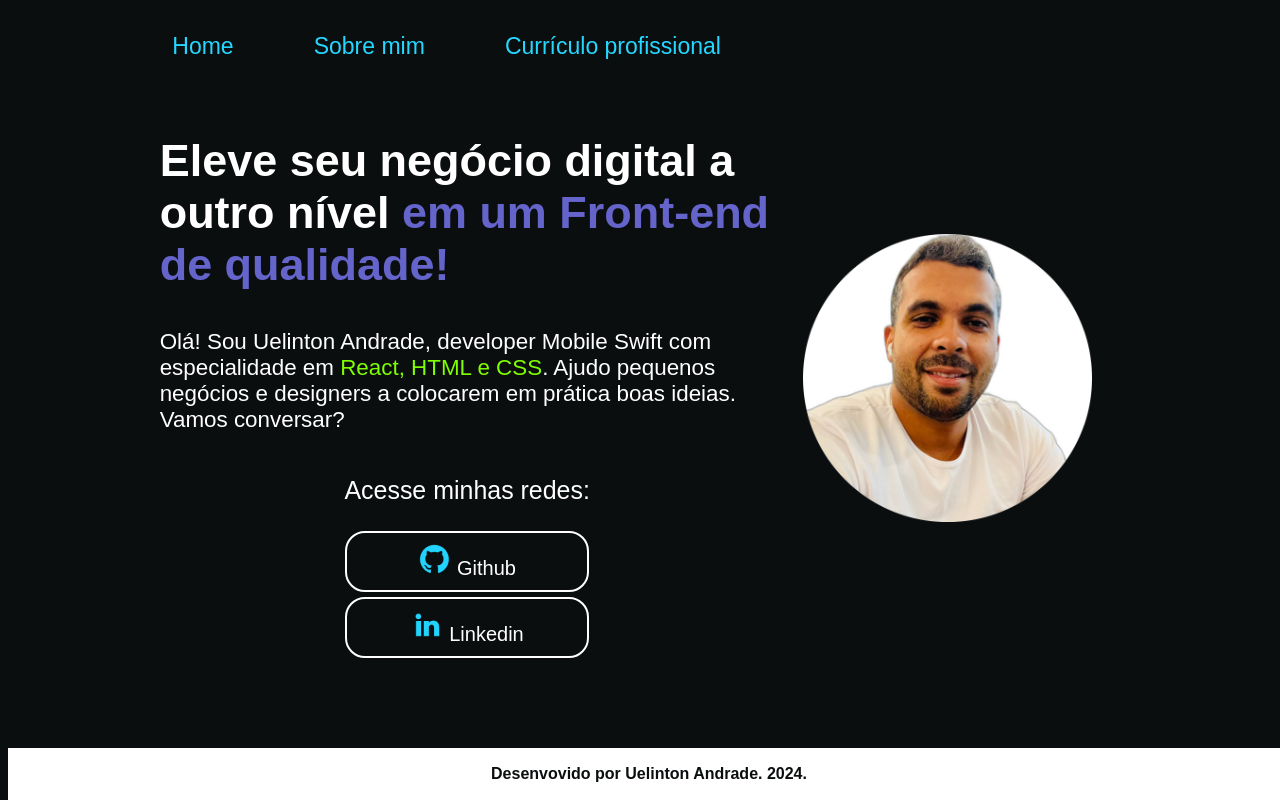
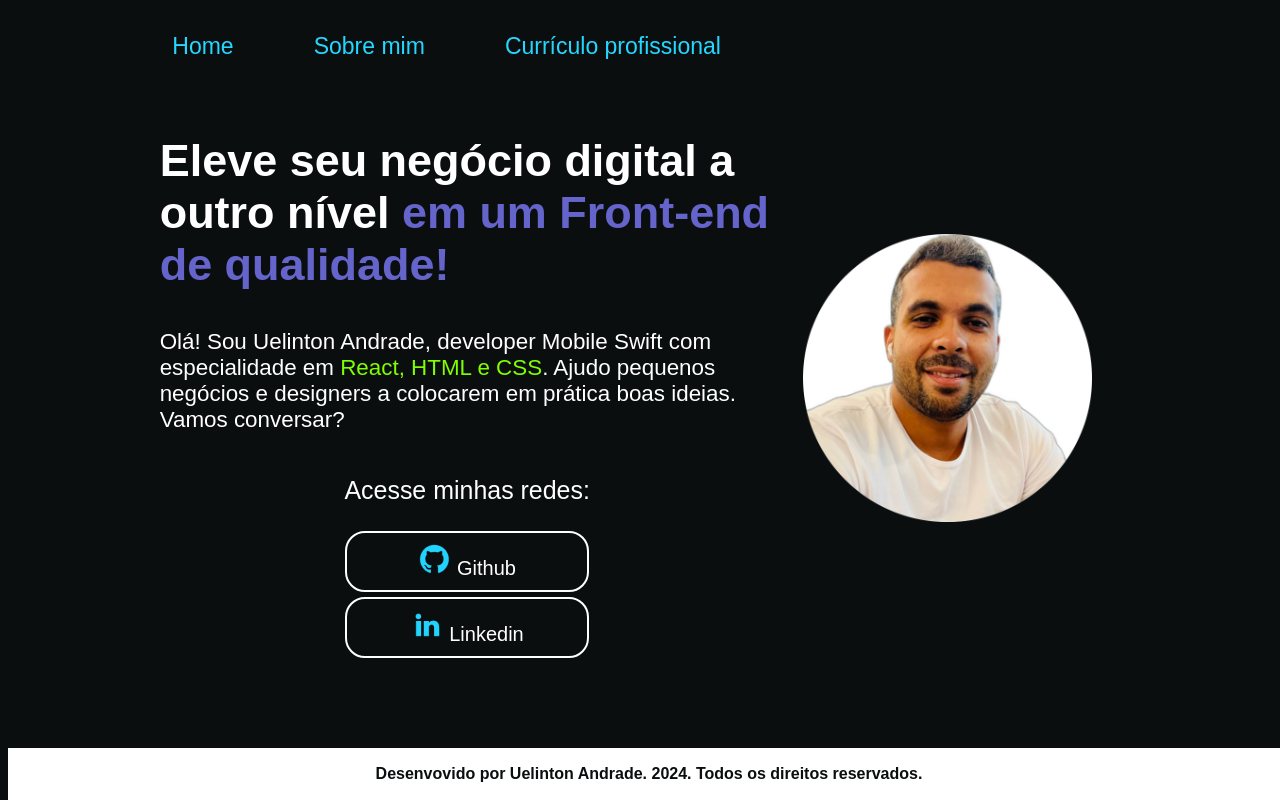
Before and after one commit to uelintonn/portfolio, a plain HTML site: page Index.html in a window 1280 px wide. Drawn offline with Linux system fonts and the light colour scheme.

Commit message:
Update Index.html
footer atualizado

```diff
--- a/Index.html
+++ b/Index.html
@@ -45,8 +45,8 @@
 
             <footer class="rodape">
                 <p>
-                    Desenvovido por Uelinton Andrade. 2024.
-                </p></footer>
+                    Desenvovido por Uelinton Andrade. 2024. Todos os direitos reservados.
+               </p></footer>
 
 </body>
 </html>
```
